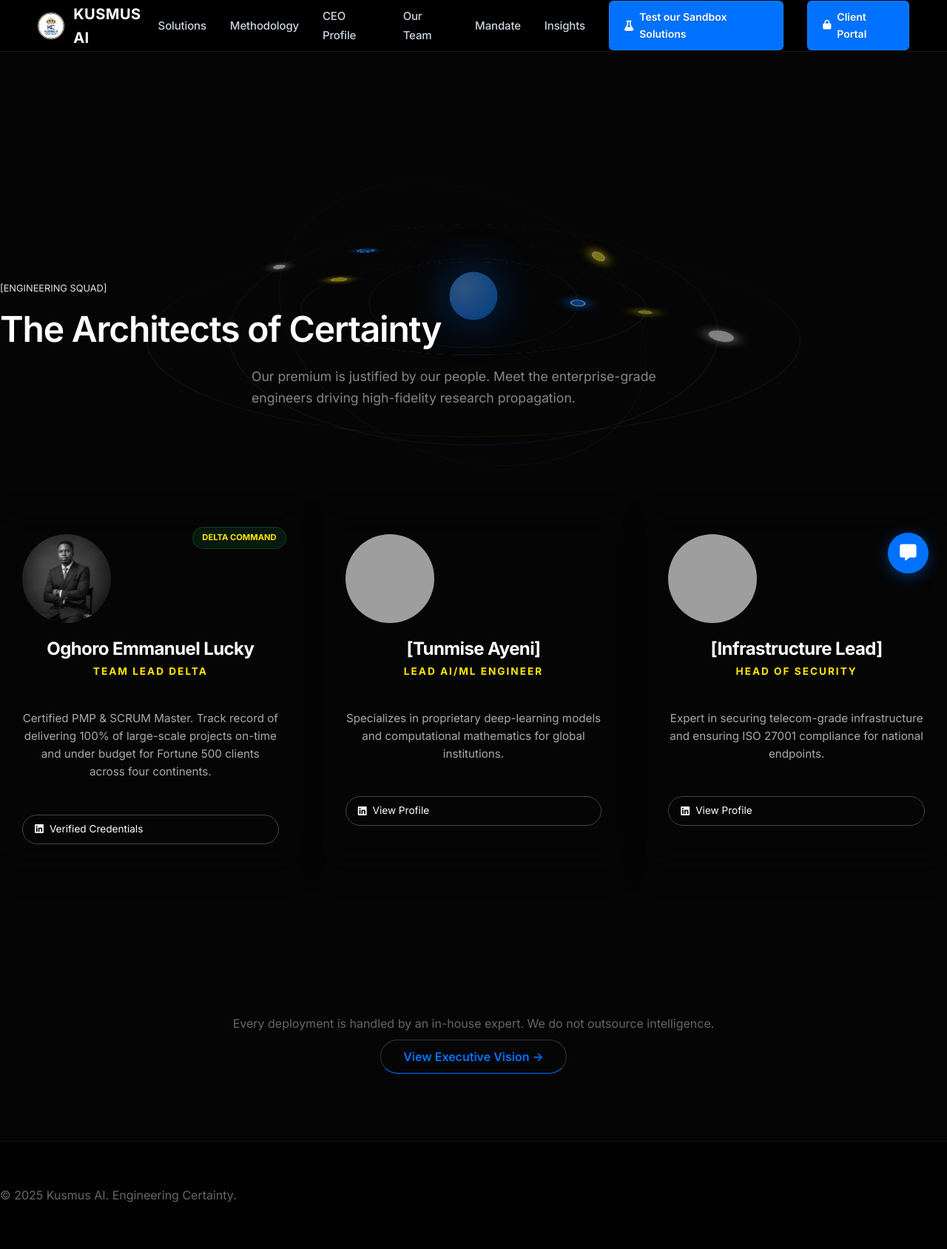
After one commit to pwoprurho/Kus, a Flask app: page /team in a window 1280 px wide. The commit adds this page. Shown: the whole page at 74% size. Run offline with Flask 3, Linux system fonts and the light colour scheme; parts of the project's set-up code (start-up, migrations or seed data) failed here and were passed over; grey boxes are pictures that could not be loaded.

Commit message:
feat: restore Team page and promote Lucky to Team Lead Delta

```diff
--- a/routes/public.py
+++ b/routes/public.py
@@ -110,6 +110,10 @@ def method():
 @public_bp.route("/ceo-profile")
 def ceo_profile():
     return render_template("ceo_profile.html")
+
+@public_bp.route("/team")
+def team():
+    return render_template("our_team.html")
 
 @public_bp.route("/chairman")
 def chairman():
--- a/templates/base.html
+++ b/templates/base.html
@@ -228,6 +228,7 @@
                 <li><a href="{{ url_for('public.solutions') }}">Solutions</a></li>
                 <li><a href="{{ url_for('public.method') }}">Methodology</a></li>
                 <li><a href="{{ url_for('public.ceo_profile') }}">CEO Profile</a></li>
+                <li><a href="{{ url_for('public.team') }}">Our Team</a></li>
                 <li><a href="{{ url_for('public.chairman') }}">Mandate</a></li>
                 <li><a href="{{ url_for('public.blog') }}">Insights</a></li>
                 <li><a href="{{ url_for('sandbox.sandbox_view') }}" class="nav-cta"
--- /dev/null
+++ b/templates/our_team.html
@@ -0,0 +1,165 @@
+{% extends 'base.html' %}
+
+{% block title %}Our Team | Engineering Excellence{% endblock %}
+
+{% block content %}
+<style>
+    .team-section {
+        padding: 150px 0 100px;
+    }
+
+    .team-grid {
+        display: grid;
+        grid-template-columns: repeat(auto-fit, minmax(320px, 1fr));
+        gap: 30px;
+        margin-top: 50px;
+    }
+
+    .team-card {
+        background: var(--glass);
+        backdrop-filter: blur(20px);
+        border: 1px solid var(--border);
+        border-radius: 20px;
+        padding: 30px;
+        display: flex;
+        flex-direction: column;
+        gap: 20px;
+        transition: all 0.4s cubic-bezier(0.16, 1, 0.3, 1);
+        position: relative;
+        overflow: hidden;
+    }
+
+    .team-card:hover {
+        transform: translateY(-8px);
+        border-color: var(--accent);
+        box-shadow: 0 20px 40px rgba(0, 0, 0, 0.6);
+    }
+
+    .team-photo-wrapper {
+        width: 120px;
+        height: 120px;
+        border-radius: 50%;
+        overflow: hidden;
+        border: 2px solid var(--border);
+        transition: border-color 0.3s ease;
+    }
+
+    .team-card:hover .team-photo-wrapper {
+        border-color: var(--accent);
+    }
+
+    .team-photo {
+        width: 100%;
+        height: 100%;
+        object-fit: cover;
+        filter: grayscale(100%);
+        transition: filter 0.3s ease;
+    }
+
+    .team-card:hover .team-photo {
+        filter: grayscale(0%);
+    }
+
+    .team-info h3 {
+        font-size: 1.5rem;
+        font-weight: 700;
+        margin-bottom: 5px;
+        color: #fff;
+    }
+
+    .team-role {
+        font-size: 0.85rem;
+        color: var(--accent);
+        text-transform: uppercase;
+        letter-spacing: 2px;
+        font-weight: 700;
+    }
+
+    .team-bio {
+        font-size: 0.95rem;
+        color: #aaa;
+        line-height: 1.6;
+    }
+
+    .team-badge {
+        position: absolute;
+        top: 20px;
+        right: 20px;
+        font-size: 0.7rem;
+        background: rgba(46, 204, 113, 0.1);
+        color: var(--accent);
+        padding: 5px 12px;
+        border-radius: 20px;
+        border: 1px solid rgba(46, 204, 113, 0.2);
+        font-weight: 700;
+    }
+</style>
+
+<div class="team-section container">
+    <div class="page-header" style="text-align: left; margin-bottom: 60px;">
+        <span class="mantra-text" style="font-size: 0.8rem; margin-bottom: 15px; display: block;">[ENGINEERING
+            SQUAD]</span>
+        <h2 style="font-size: 3rem; margin-bottom: 20px;">The Architects of Certainty</h2>
+        <p style="color: #888; max-width: 600px; font-size: 1.1rem;">Our premium is justified by our people. Meet the
+            enterprise-grade engineers driving high-fidelity research propagation.</p>
+    </div>
+
+    <div class="team-grid">
+        <!-- Lucky - Team Lead Delta -->
+        <div class="team-card">
+            <div class="team-badge">DELTA COMMAND</div>
+            <div class="team-photo-wrapper">
+                <img src="{{ url_for('static', filename='images/lucky.png') }}" alt="Oghoro Emmanuel Lucky"
+                    class="team-photo">
+            </div>
+            <div class="team-info">
+                <h3>Oghoro Emmanuel Lucky</h3>
+                <div class="team-role">Team Lead Delta</div>
+            </div>
+            <p class="team-bio">
+                Certified PMP & SCRUM Master. Track record of delivering 100% of large-scale projects on-time and under
+                budget for Fortune 500 clients across four continents.
+            </p>
+            <a href="https://www.linkedin.com/in/ewomaoghene-ogoro-ab70222a0" class="linkedin-btn"><i
+                    class="fab fa-linkedin"></i> Verified Credentials</a>
+        </div>
+
+        <!-- Other Engineers (Simplified for the new Premium look) -->
+        <div class="team-card">
+            <div class="team-photo-wrapper">
+                <img src="{{ url_for('static', filename='images/logo.png') }}" alt="Engineer" class="team-photo">
+            </div>
+            <div class="team-info">
+                <h3>[Tunmise Ayeni]</h3>
+                <div class="team-role">Lead AI/ML Engineer</div>
+            </div>
+            <p class="team-bio">
+                Specializes in proprietary deep-learning models and computational mathematics for global institutions.
+            </p>
+            <a href="#" class="linkedin-btn"><i class="fab fa-linkedin"></i> View Profile</a>
+        </div>
+
+        <div class="team-card">
+            <div class="team-photo-wrapper">
+                <img src="{{ url_for('static', filename='images/logo.png') }}" alt="Engineer" class="team-photo">
+            </div>
+            <div class="team-info">
+                <h3>[Infrastructure Lead]</h3>
+                <div class="team-role">Head of Security</div>
+            </div>
+            <p class="team-bio">
+                Expert in securing telecom-grade infrastructure and ensuring ISO 27001 compliance for national
+                endpoints.
+            </p>
+            <a href="#" class="linkedin-btn"><i class="fab fa-linkedin"></i> View Profile</a>
+        </div>
+    </div>
+
+    <div style="text-align: center; margin-top: 80px; padding-top: 40px; border-top: 1px solid var(--border);">
+        <p style="color: #666; margin-bottom: 20px;">Every deployment is handled by an in-house expert. We do not
+            outsource intelligence.</p>
+        <a href="{{ url_for('public.ceo_profile') }}" class="secondary-button"
+            style="border-radius: 30px; padding: 12px 30px;">View Executive Vision &rarr;</a>
+    </div>
+</div>
+{% endblock %}
```
